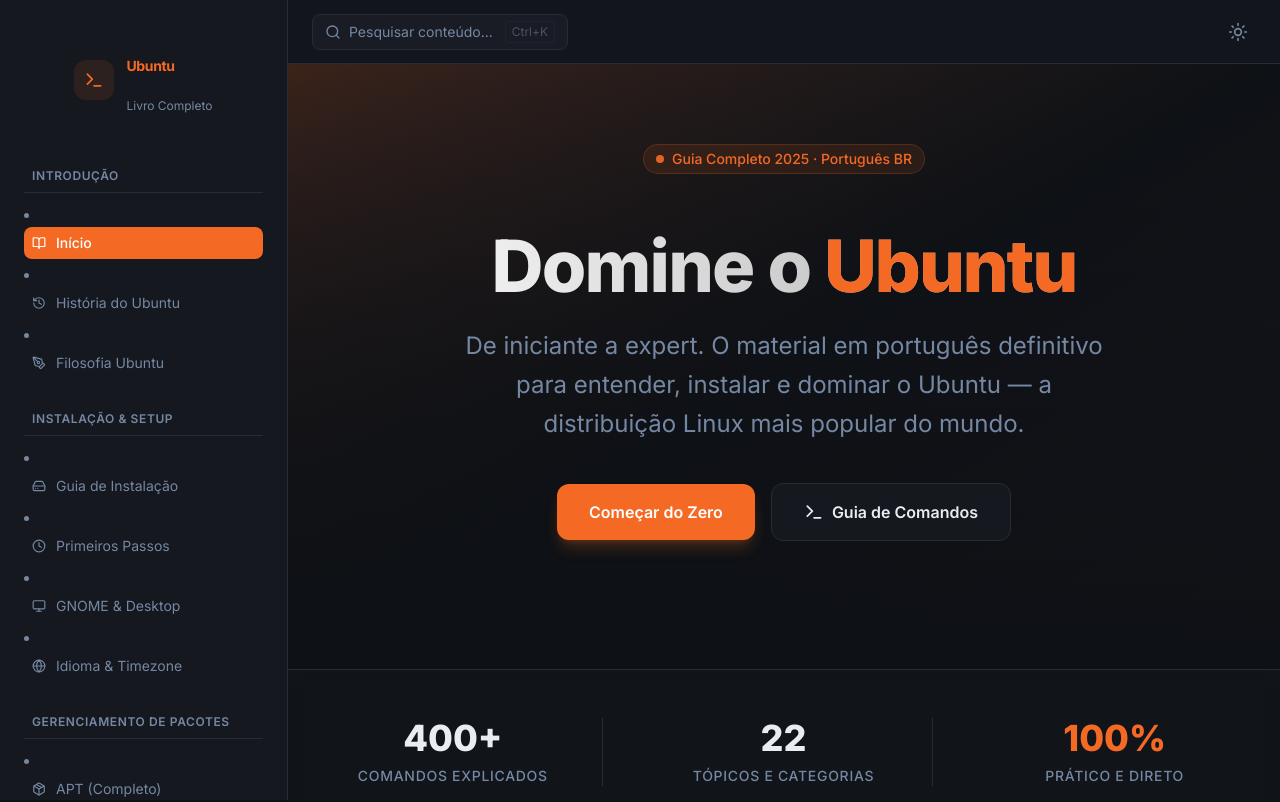
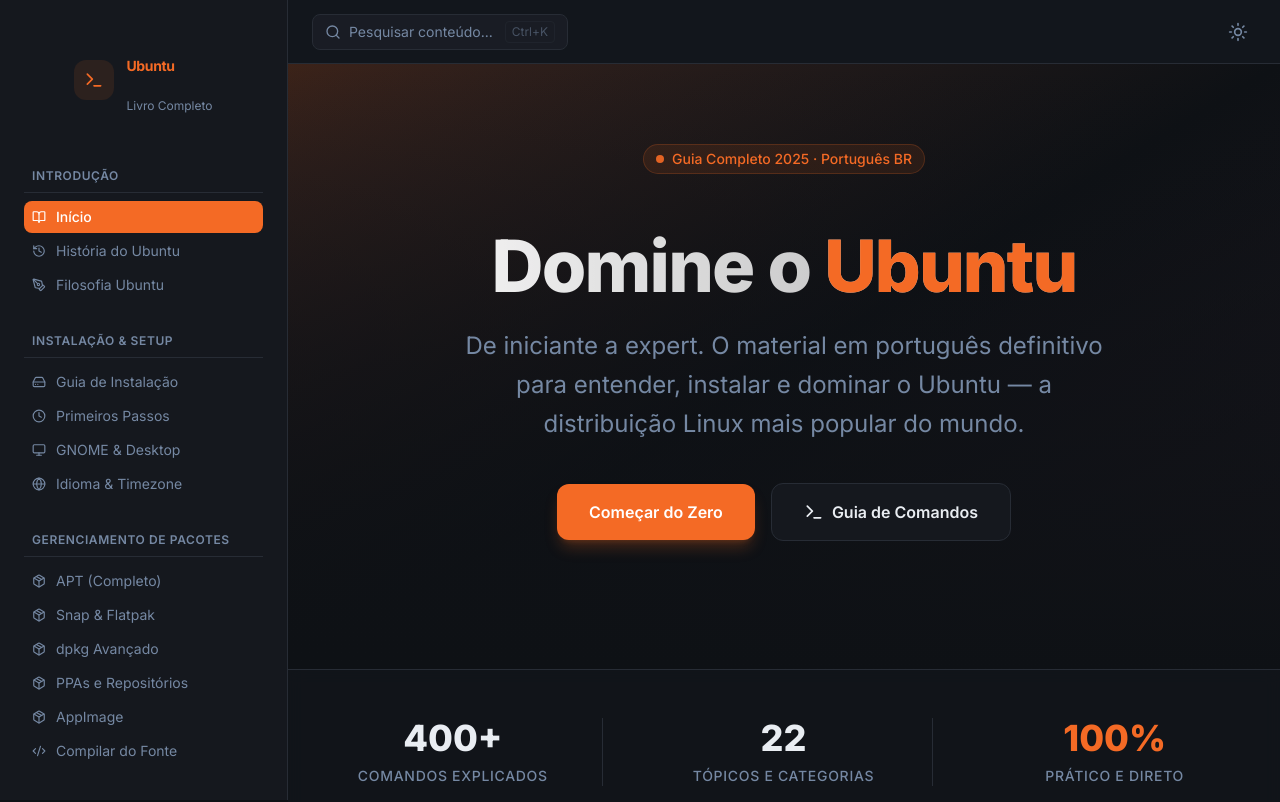
Before and after one commit to Wallysondevs/ubuntu-book, a React (Vite) app: page / in a window 1280 px wide. Shown: the top 802 px of the page. Built offline with nearby package versions, Linux system fonts and the light colour scheme.

Commit message:
fix: escopo de list-style apenas para page-content (corrige bullets no sidebar)

```diff
--- a/src/index.css
+++ b/src/index.css
@@ -89,8 +89,8 @@
     @apply font-mono text-sm bg-muted px-1.5 py-0.5 rounded text-primary;
   }
 
-  ul { @apply list-disc list-inside space-y-2 mb-6 text-muted-foreground; }
-  li { @apply leading-relaxed; }
+  .page-content ul { @apply list-disc list-inside space-y-2 mb-6 text-muted-foreground; }
+  .page-content li { @apply leading-relaxed; }
 }
 
 .glass-panel {
```
